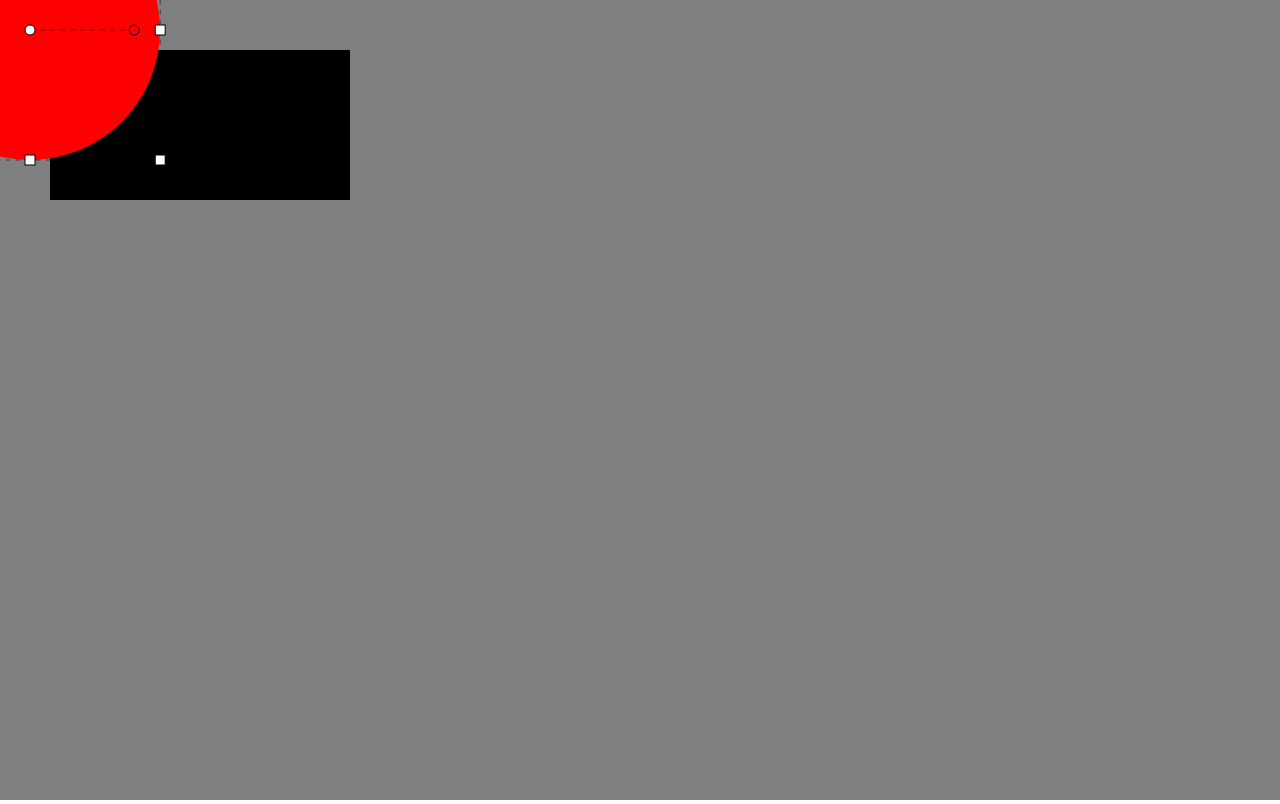
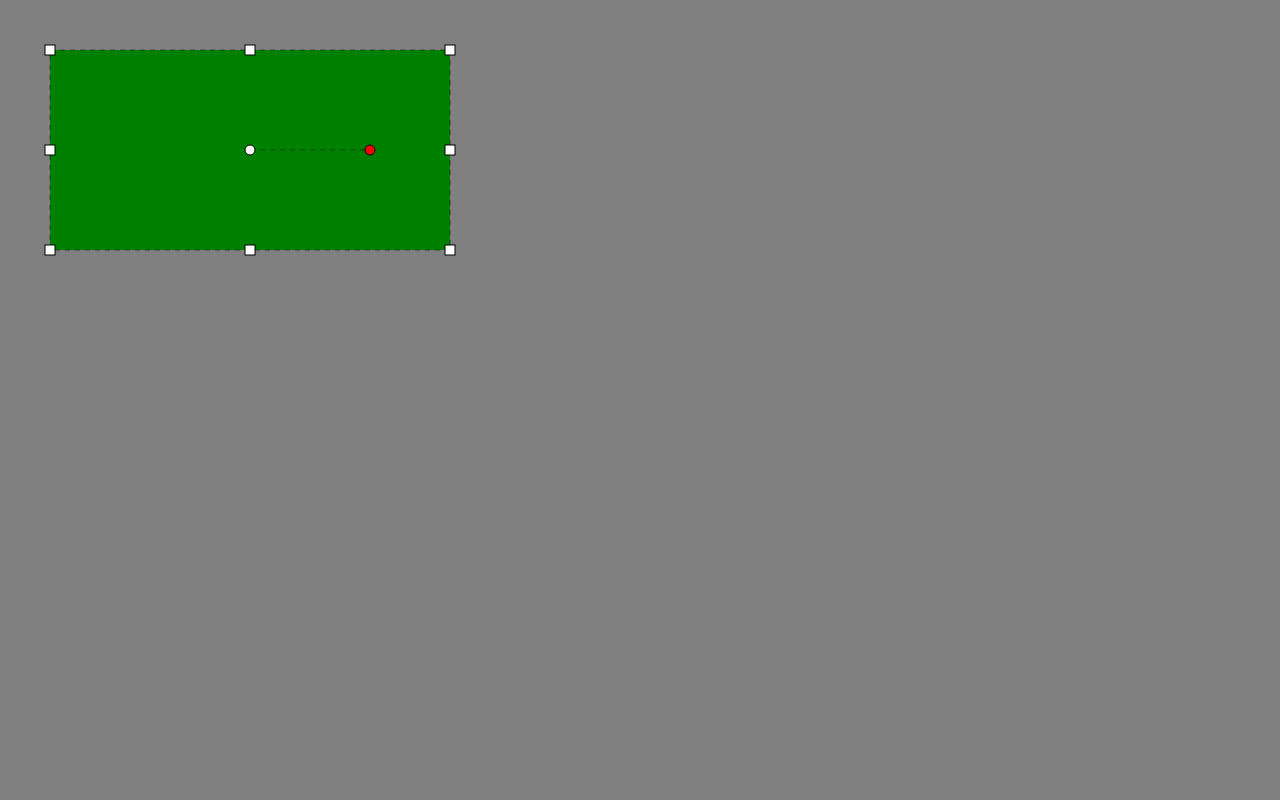
Before and after one commit to oslego/Snap.FreeTransform, a plain HTML site: page index.html in a window 1280 px wide. Drawn offline with Linux system fonts and the light colour scheme.

Commit message:
basic demo

```diff
--- a/index.html
+++ b/index.html
@@ -28,21 +28,19 @@
 
 
   var snap = Snap('100%','100%')
-  var rect = snap.paper.rect(50,50, 300, 150)
-  var circle = snap.circle(30,30,130).attr('fill','red')
+  var rect = snap.paper.rect(50,50, 400, 200).attr('fill','green')
 
   function cb(){
     // console.log(this)
   }
 
-  console.log(snap)
-
-  Snap.freeTransform(circle, {
+  Snap.freeTransform(rect, {
     draw: ['bbox'],
+    drag: ['center'],
     keepRatio: ['bboxCorners'],
     rotate: ['axisX'],
     scale: ['bboxCorners', 'bboxSides'],
-    distance: '0.8'
+    distance: '0.6'
   }, cb);
 
   </script>
```
